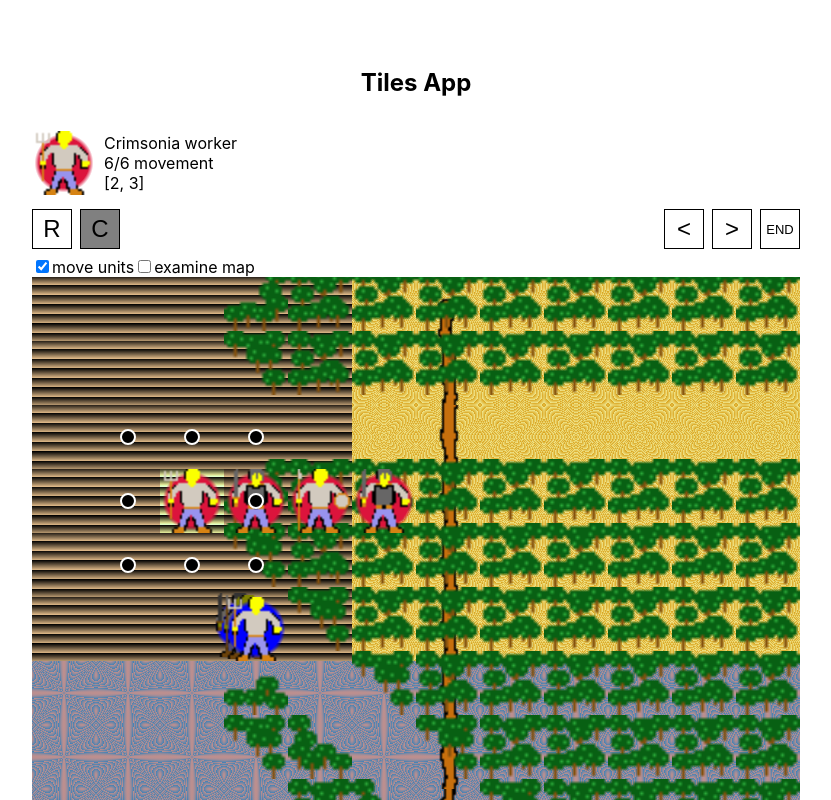
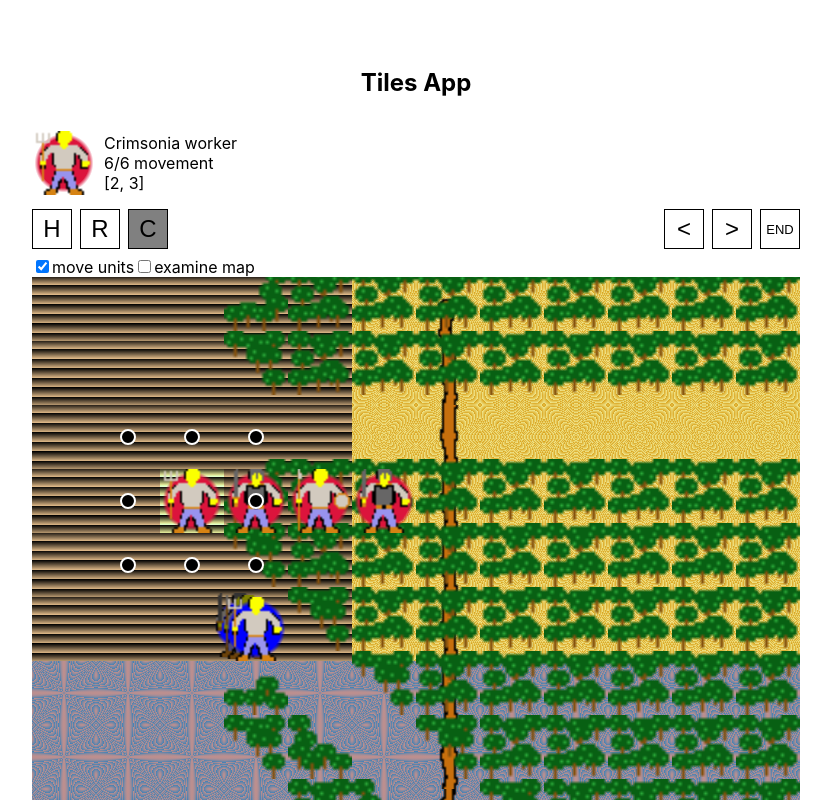
Before and after one commit to dblatcher/Tiles-game, a Next.js app: page /game-page in a window 1280 px wide. Shown: the top 800 px of the page, without its empty margins (224-1055 px from the left). Built offline with nearby package versions, Linux system fonts and the light colour scheme.

Commit message:
add hold button to OrderButtons

```diff
--- a/components/InterfaceWindow.js
+++ b/components/InterfaceWindow.js
@@ -13,8 +13,7 @@ export default class InterfaceWindow extends React.Component {
 
         const { selectedSquare, selectedUnit, handleInterfaceButton} = this.props;
 
-        return (<>
-
+        return (
             <section className={styles.infoRow}>
 
                 <article className={styles.infoBlock}
@@ -39,6 +38,6 @@ export default class InterfaceWindow extends React.Component {
                 </article>
 
             </section>
-        </>)
+        )
     }
 }
--- a/components/OrderButtons.js
+++ b/components/OrderButtons.js
@@ -34,9 +34,24 @@ export default function OrderButtons(props) {
             })
         : [];
 
+    const holdButtonIsDisabled = selectedUnit.onGoingOrder
+    const holdButtonStyles  = holdButtonIsDisabled
+    ? [styles.button, styles.disabled]
+    : [styles.button];
+    const holdButtonFunction = holdButtonIsDisabled
+        ? null
+        : () => { handleInterfaceButton('HOLD_UNIT') }
+
     return <section className={styles.section}>
 
         <section className={styles.subsection}>
+
+            <button
+                className={holdButtonStyles.join(" ")}
+                title={`hold unit`}
+                onClick={holdButtonFunction}>
+                H
+            </button>
             {availableOrders.map(availableOrder => (
                 <button className={availableOrder.buttonStyles.join(" ")}
                     key={"order-" + availableOrder.orderType.name}
```
